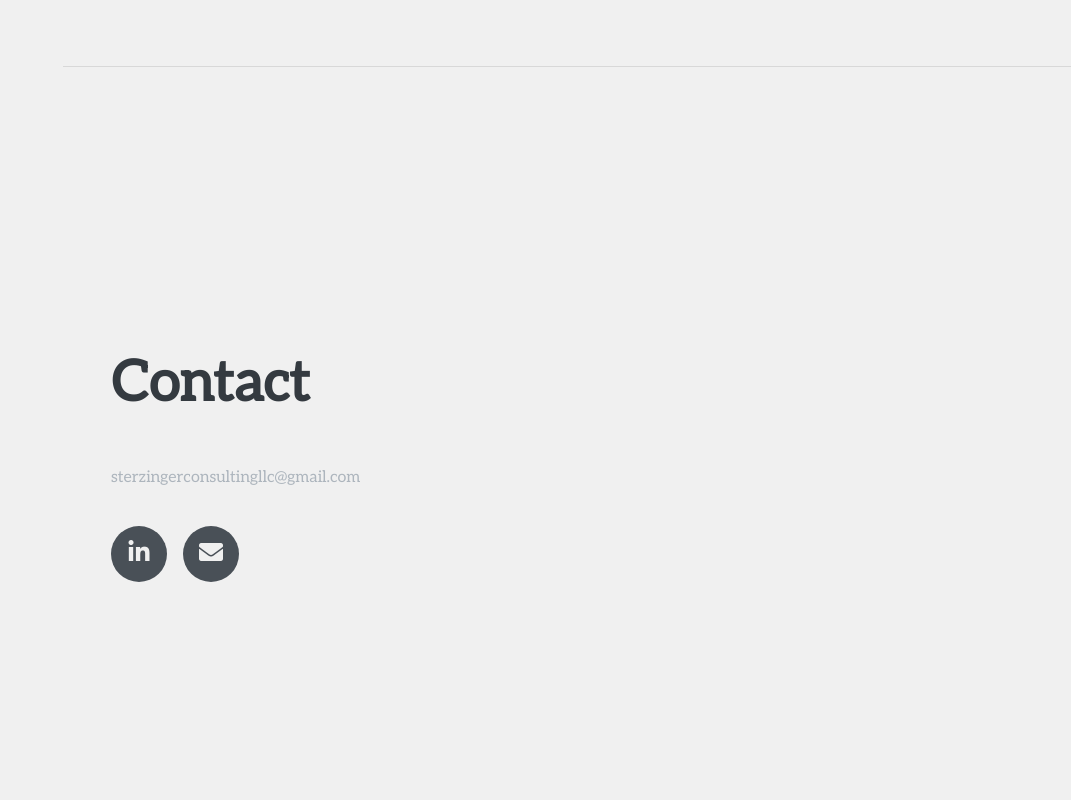
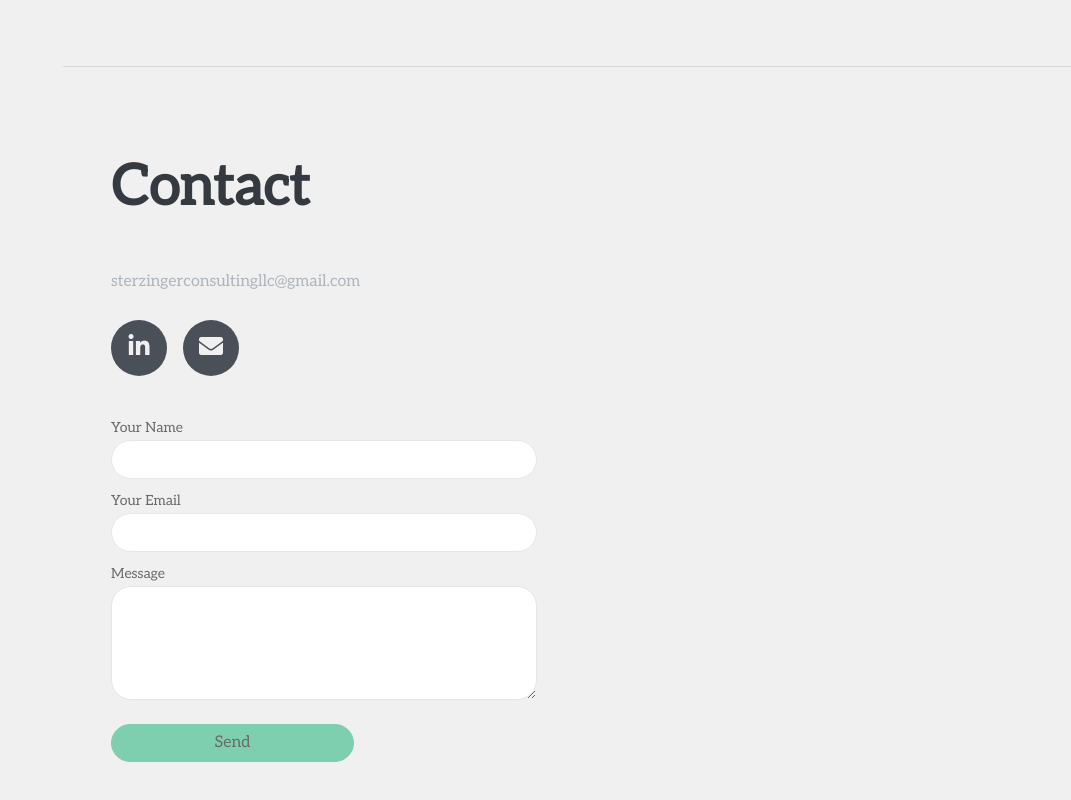
Before and after one commit to ranaq/js-website, a Gatsby site: page / in a window 1280 px wide. Shown: the part 3279-4079 px from the top of the page, without its empty margins (209-1280 px from the left). Built offline with nearby package versions, Linux system fonts and the light colour scheme; Gatsby itself is replaced by a stand-in of ours; a web font is replaced by a local one.

Commit message:
Added contact form

```diff
--- a/src/assets/sass/_global.scss
+++ b/src/assets/sass/_global.scss
@@ -13,6 +13,40 @@ body {
   }
 }
 
+.form-input {
+  box-sizing: border-box;
+  height: 39px;
+  width: 426px;
+  border: 1px solid #e6e6e6;
+  border-radius: 20px;
+  color: #333333;
+  font-size: 18px;
+}
+.form-label {
+  height: 24px;
+  width: 231px;
+  color: #6b6a6a;
+  // font-family: 'Open Sans';
+  font-size: 14px;
+  line-height: 24px;
+}
+.form-message {
+  box-sizing: border-box;
+  height: 114px;
+  width: 426px;
+  border: 1px solid #e6e6e6;
+  border-radius: 20px;
+  color: #333333;
+  font-size: 18px;
+}
+.form-button {
+  height: 38px;
+  width: 243px;
+  border-radius: 20px;
+  background-color: #7dcfaf;
+  color: #6b6a6a;
+  border: 1px solid #7dcfaf;
+}
 h1,
 h2,
 h3,
--- a/src/components/Sidebar.js
+++ b/src/components/Sidebar.js
@@ -29,9 +29,30 @@ export class Sidebar extends Component {
     });
   }
 
+
+  // componentWillUnmount() {
+  //   document.removeEventListener('click', this.globalClickListener)
+  // }
+  globalClickListener = (e) => {
+    console.log('global click')
+    this.setState({dropdownVisible: false}, () => {
+      document.removeEventListener('click', this.globalClickListener)
+    })
+  }
+  toggleDropdown = (e) => {
+    this.setState(prevState => ({dropdownVisible: !prevState.dropdownVisible}), () => {
+      if (this.state.isCollapsed) {
+        console.log('test')
+        document.addEventListener('click', this.globalClickListener)
+      }
+    })
+  }
+
   render() {
     const { tabs, isCollapsed } = this.state;
+    console.log('test1')
     return (
+
       <nav
         className="navbar navbar-expand-lg navbar-dark bg-primary fixed-top"
         id="sideNav"
--- a/src/pages/index.js
+++ b/src/pages/index.js
@@ -162,13 +162,13 @@ Description
       >
         <div className="w-100">
           <h2 className="mb-5">Contact</h2>
-          <p style={{paddingBottom:'20px'}}>
+          <p style={{paddingBottom:'10px'}}>
             {/* Email */}
             <a href={`mailto:${config.email}`}>{config.email}</a>
 {/* Email  add email icon */}
           </p>
           <p className="mb-0">
-          <div className="social-icons">
+          <div className="social-icons" style={{paddingBottom:'40px'}}>
             {config.socialLinks.map(social => {
               const { icon, url } = social;
               return (
@@ -179,6 +179,24 @@ Description
             })}
           </div>
           </p>
+<p>
+  <form name="contact" method="POST" data-netlify="true" >
+  <p>
+    <label className='form-label'>Your Name <input type="text" name="name"  className='form-input'/></label>
+  </p>
+  <p>
+    <label className='form-label'>Your Email <input type="email" name="email" className='form-input'/></label>
+  </p>
+  <p>
+    <label className='form-label'>Message    <textarea name="message" className='form-message'></textarea></label>
+  </p>
+  <p>
+    <button type="submit" className='form-button'>Send</button>
+  </p>
+</form>
+</p>
+
+
         </div>
       </section>
 
```
